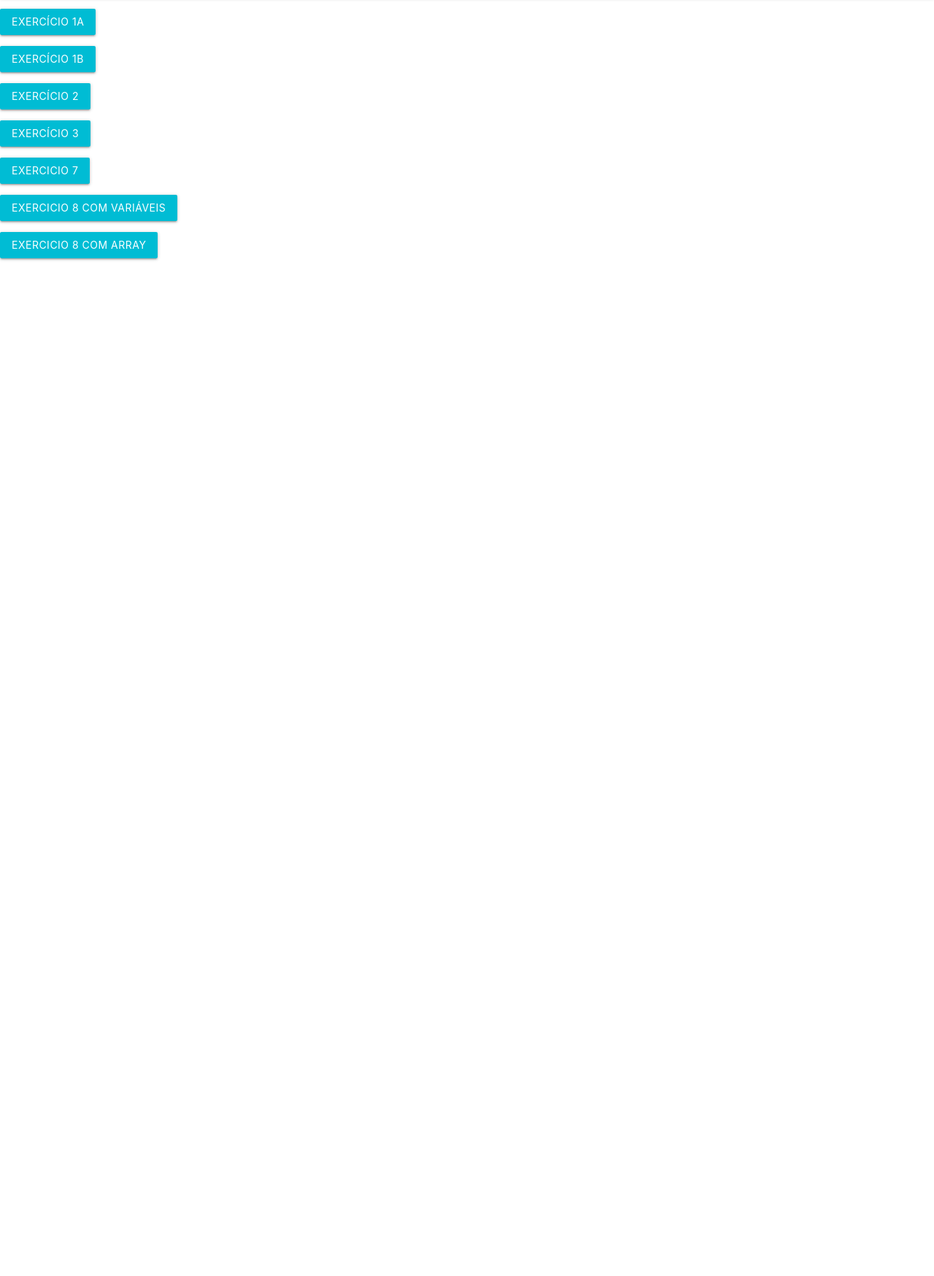
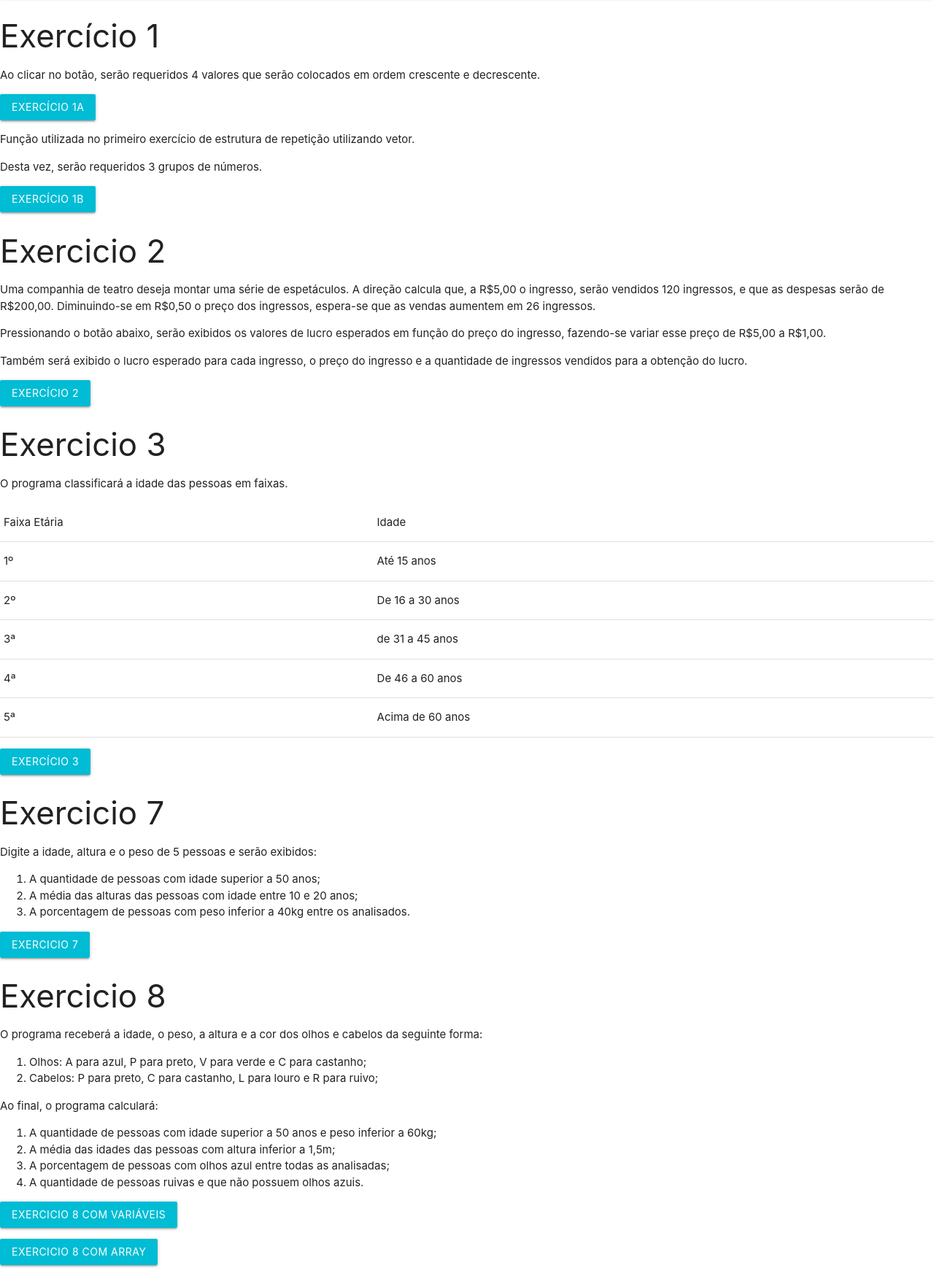
Before and after one commit to anandami/LinguagemDeProgramacao, a plain HTML site: page Estrutura de repetição/Estruturas de repetição.html in a window 1280 px wide. Shown: the part 81-1830 px from the top of the page at 73% size. Before the commit the page ends 800 px from the top, so only its background shows below. Drawn offline with Linux system fonts and the light colour scheme.

Commit message:
Exercícios verificados

```diff
--- a/Estrutura de repetição/Estruturas de repetição.html
+++ b/Estrutura de repetição/Estruturas de repetição.html
@@ -12,22 +12,90 @@
             <span>Escolha o exercício que deseja exibir</span>
         </div>
         <div>
-            <p><button class="btn waves-effect waves-light cyan" onclick="exercicio1A()">EXERCÍCIO 1A</button></p>
-            <p><button class="btn waves-effect waves-light cyan" onclick="exercicio1B()">EXERCÍCIO 1B</button></p>
+            <h3>Exercício 1</h3>
+            <p>
+                Ao clicar no botão, serão requeridos 4 valores que serão colocados em ordem crescente e decrescente.
+            </p>
+                <p><button class="btn waves-effect waves-light cyan" onclick="exercicio1A()">EXERCÍCIO 1A</button>
+                </p>
+            <p>
+                Função utilizada no primeiro exercício de estrutura de repetição utilizando vetor.
+            </p>
+            <p>
+                Desta vez, serão requeridos 3 grupos de números.
+            </p>
+                <p><button class="btn waves-effect waves-light cyan" onclick="exercicio1B()">EXERCÍCIO 1B</button></p>
+
+            <h3>Exercicio 2</h3>
+            <p>
+                Uma companhia de teatro deseja montar uma série de espetáculos. A direção calcula que, a R$5,00 o ingresso, serão vendidos 120 ingressos, e que as despesas serão de R$200,00. Diminuindo-se em R$0,50 o preço dos ingressos, espera-se que as vendas aumentem em 26 ingressos.
+            </p>
+            <p>
+                Pressionando o botão abaixo, serão exibidos os valores de lucro esperados em função do preço do ingresso, fazendo-se variar esse preço de R$5,00 a R$1,00.
+            </p>
+            <p>
+                Também será exibido o lucro esperado para cada ingresso, o preço do ingresso e a quantidade de ingressos vendidos para a obtenção do lucro.
+            </p>
             <p><button class="btn waves-effect waves-light cyan" onclick="exercicio2()">EXERCÍCIO 2</button></p>
+
+            <h3>Exercicio 3</h3>
+            <p>
+                O programa classificará a idade das pessoas em faixas.
+                <table>
+                    <tr>
+                        <td>Faixa Etária</td> <td>Idade</td>
+                    </tr>
+                    <tr>
+                        <td>1º</td><td>Até 15 anos</td>
+                    </tr>
+                    <tr>
+                        <td>2º</td><td>De 16 a 30 anos</td>
+                    </tr>
+                    <tr>
+                        <td>3ª</td><td>de 31 a 45 anos</td>
+                    </tr>
+                    <tr>
+                        <td>4ª</td><td>De 46 a 60 anos</td>
+                    </tr>
+                    <tr>
+                        <td>5ª</td><td>Acima de 60 anos</td>
+                    </tr>
+                </table>
+            </p>
+
             <p><button class="btn waves-effect waves-light cyan" onclick="exercicio3()">EXERCÍCIO 3</button></p>
+
+            <h3>Exercicio 7</h3>
+            <p>Digite a idade, altura e o peso de 5 pessoas e serão exibidos:</p>
+            <p>
+                <ol>
+                    <li>A quantidade de pessoas com idade superior a 50 anos;</li>
+                    <li>A média das alturas das pessoas com idade entre 10 e 20 anos;</li>
+                    <li>A porcentagem de pessoas com peso inferior a 40kg entre os analisados.</li>
+                </ol>
+            </p>
             <P><button class="btn waves-effect waves-light cyan" onclick="exercicio7()">EXERCICIO 7</button></p>
+
+            <h3>Exercicio 8</h3>
+            <p>O programa receberá a idade, o peso, a altura e a cor dos olhos e cabelos da seguinte forma:</p>
+            <p>
+                <ol>
+                    <li>Olhos: A para azul, P para preto, V para verde e C para castanho;</li>
+                    <li>Cabelos: P para preto, C para castanho, L para louro e R para ruivo;</li>
+                </ol>
+            </p>
+            <p>Ao final, o programa calculará:</p>
+            <p>
+                <ol>
+                    <li>A quantidade de pessoas com idade superior a 50 anos e peso inferior a 60kg;</li>
+                    <li>A média das idades das pessoas com altura inferior a 1,5m;</li>
+                    <li>A porcentagem de pessoas com olhos azul entre todas as analisadas;</li>
+                    <li>A quantidade de pessoas ruivas e que não possuem olhos azuis.</li>
+                </ol>
+            </p>
             <p><button class="btn waves-effect waves-light cyan" onclick="exercicio8A()">EXERCICIO 8 COM VARIÁVEIS</button></p>
             <p><button class="btn waves-effect waves-light cyan" onclick="exercicio8B()">EXERCICIO 8 COM ARRAY</button></p>
         </div>
-
-        <h2 id="retorno1"></h2>
-        <h2 id="retorno2"></h2>
-        <h2 id="retorno3"></h2>
-        <h2 id="retorno4"></h2>
-
-        <div class="card-action"></div>
-
 
     <!-- Javascript Reference -->
 	<script type="text/javascript" src="_js/materialize.min.js"></script>
--- a/Estrutura de repetição/funcoes.js
+++ b/Estrutura de repetição/funcoes.js
@@ -1,19 +1,19 @@
 //Função utilizada no primeiro exercício de estrutura de repetição utilizando variáveis
 function exercicio1A(){
+
     //declaração de variáveis
     var A, B, C, D;
     var aux, i;
-    var cont = 1;
 
-    while (cont<=5) {
+
         //Entradas
-        A = prompt("Informe o número");
-        B = prompt("Informe o número");
-        C = prompt("Informe o número");
-        D = prompt("Informe o número");
-        alert("Números escolhidos" + A + "," + B + ","+ C + ","+ D);
+        A = Number(prompt("Informe um número"));
+        B = Number(prompt("Informe um número"));
+        C = Number(prompt("Informe um número"));
+        D = Number(prompt("Informe um número"));
+        alert("Números escolhidos: " + A + ", " + B + ", "+ C + ", "+ D);
         //Processamento
-        for (i=1; i<=3; i++){
+        for (i=1; i<=4; i++){
             if (A>B) {
                 aux = A;
                 A = B;
@@ -33,36 +33,44 @@ function exercicio1A(){
         }
     alert("Números em ordem crescente " + A + "," + B + "," + C +","+ D);
     alert("Números em ordem decrescente " + D + "," + C + "," + B +","+ A);
-        cont++;
-    }
+
+
 }
 
 //Função utilizada no primeiro exercício de estrutura de repetição utilizando vetor
 function exercicio1B(){
     //declaração de variáveis
-    var vet;
+    var vet = [];
     var aux, i;
     var cont = 1;
 
-    while (cont<=5) {
+    while (cont<=3) {
         //Entradas
-        vet.push(prompt("Informe o número"));
-        vet.push(prompt("Informe o número"));
-        vet.push(prompt("Informe o número"));
-        vet.push(prompt("Informe o número"));
+        vet.push(Number(prompt("Informe o número")));
+        vet.push(Number(prompt("Informe o número")));
+        vet.push(Number(prompt("Informe o número")));
+        vet.push(Number(prompt("Informe o número")));
         alert("Números escolhidos" + vet);
         //Processamento
-        for (i=0; i<3; i++){
+        //faz mais de uma volta p voltar nos valores iniciais do vetor - checagem
+        for (var a = 0; a<=2; a++){
+        //ordena os valores
+            for (i = 0; i <= 3; i ++){
                 if (vet[i]>vet[i+1]) {
                     aux = vet[i];
                     vet[i] = vet[i+1];
                     vet[i+1] = aux;
                 }
+            }
+        }
 
-        }
+
         alert("Números em ordem crescente " + vet);
         alert("Números em ordem decrescente " + vet.reverse());
         cont++;
+        //zera o vetor para reiniciar a ordenação
+        //pop = remove o último elemento do vetor e o retorna como resultado
+        //na presente função, só queremos remover os elementos, então não haverá retorno.
         vet.pop(), vet.pop(), vet.pop(), vet.pop();
     }
 }
@@ -94,6 +102,7 @@ function exercicio3() {
     var idade;
     var i;
     var c1 = 0; c2 = 0; c3 = 0; c4 = 0; c5 = 0;
+    var saida = "";
 
     //processamento
 
@@ -119,11 +128,21 @@ function exercicio3() {
             }
 
     }
+    //mostra quanto teve em cada faixa
+        saida = saida + "A faixa 1 tem " + c1 + " pessoas; \n";
+        saida = saida + "A faixa 2 tem " + c2 + " pessoas; \n";
+        saida = saida + "A faixa 3 tem " + c3 + " pessoas; \n";
+        saida = saida + "A faixa 4 tem " + c4 + " pessoas; \n";
+        saida = saida + "A faixa 5 tem " + c5 + " pessoas; \n";
+
+
+    //Calcula o percentual da primeira e ultima faixa
         var percentc1, percentc5;
         percentc1 = (c1*100/8)
         percentc5 = (c5*100/8)
 
     //saída
+        alert(saida)
         alert("Ao todo, " + percentc1 + "% das idades informadas correspondem à primeira opção");
         alert("Ao todo, " + percentc5 + "% das idades informadas correspondem à última opção");
 }
@@ -182,19 +201,19 @@ function exercicio8A(){
             corC = prompt("Digite a cor dos cabelos (L - Louro; P - preto; C - Castanho, R - Ruivo): ");
             //Processamento
                 if ((idade>50) && (peso<60)) {
-                    cont5060 += 1;
+                    cont5060++;
                 }
                 if (altura<1.5) {
-                    contaltura += 1;
+                    contaltura++;
                     contidade = contidade + idade;
 
                 }
                 if (corO=="A") {
-                    contcor += 1;
+                    contcor++;
 
                 }
                 if((corO!=="A") && (corC=="R")){
-                    contAR += 1;
+                    contAR++;
                 }
     pessoas++
     }
@@ -229,19 +248,19 @@ function exercicio8B(){
             corCs.push(prompt("Digite a cor dos cabelos (L - Louro; P - preto; C - Castanho, R - Ruivo): "));
             //Processamento
                 if ((idades[i]>50) && (pesos[i]<60)) {
-                    cont5060 += 1;
+                    cont5060++;
                 }
                 if (alturas[i]<1.5) {
-                    contaltura += 1;
+                    contaltura++;
                     contidade = contidade + idades[i];
 
                 }
                 if (corOs[i]=="A") {
-                    contcor += 1;
+                    contcor++;
 
                 }
-                if((corOs!=="A") && (corCs=="R")){
-                    contAR += 1;
+                if((corOs[i]!=="A") && (corCs[i]=="R")){
+                    contAR++;
                 }
 
     }
```
Also changed, not shown: 1 other file. Lines whose indentation alone changed are shown as unchanged.
